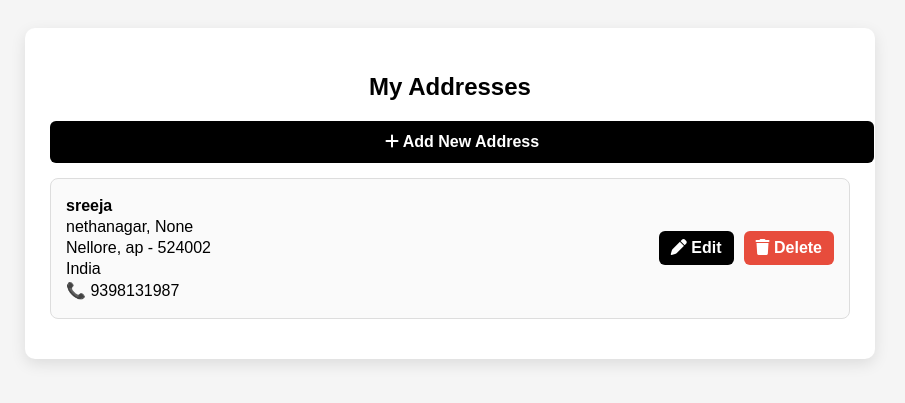
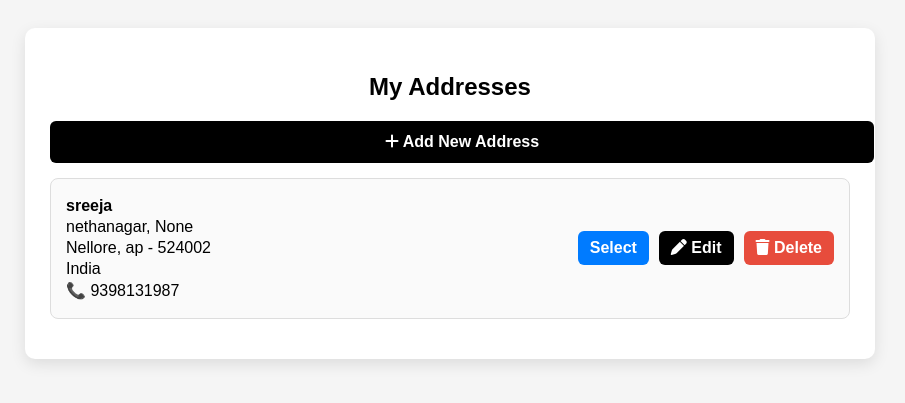
Before and after one commit to TechnoForestInnovations/ECommerce, a Django app: template address_management/signup/signup/base/templates/orders/address_list.html in a window 1280 px wide. Shown: the top 403 px of the page, without its empty margins (190-1095 px from the left). Run offline with Django 5.2, Linux system fonts and the light colour scheme; the template is opened without the code that fills it: values that come from a table or form of the project are taken from there, others are empty; data comes from the database, SQL or seed files in the repository.

Commit message:
Improve address card layout and selection feature
Enhanced address card styling and added selection functionality.

```diff
--- a/address_management/signup/signup/base/templates/orders/address_list.html
+++ b/address_management/signup/signup/base/templates/orders/address_list.html
@@ -10,15 +10,20 @@
 body { font-family: Arial, sans-serif; background:#f5f5f5; padding:20px; }
 .container { max-width:800px; margin:auto; background:#fff; padding:25px; border-radius:10px; box-shadow:0 5px 15px rgba(0,0,0,0.1); }
 h2 { text-align:center; margin-bottom:20px; color:#000; }
-.address-card { background:#fafafa; padding:15px; border-radius:8px; margin-bottom:15px; border:1px solid #ddd; display:flex; justify-content:space-between; align-items:center; flex-wrap:wrap; }
-.address-info { flex: 1 1 70%; }
+.address-card { background:#fafafa; padding:15px; border-radius:8px; margin-bottom:15px; border:1px solid #ddd; display:flex; justify-content:space-between; align-items:center; flex-wrap:wrap; transition:0.3s; }
+.address-card.selected { border:2px solid #000; background:#e8f5e9; }
+.address-info { flex: 1 1 60%; }
 .address-info p { margin:3px 0; }
-.address-actions { display:flex; gap:10px; flex: 1 1 25%; justify-content:flex-end; }
-.address-actions a { text-decoration:none; padding:8px 12px; border-radius:6px; color:#fff; font-weight:600; }
+.address-actions { display:flex; gap:10px; flex: 1 1 35%; justify-content:flex-end; flex-wrap:wrap; }
+.address-actions a, .address-actions button {
+  text-decoration:none; padding:8px 12px; border-radius:6px; color:#fff; font-weight:600; border:none; cursor:pointer;
+}
 .edit-btn { background:#000; }
 .edit-btn:hover { background:#333; }
 .delete-btn { background:#e74c3c; }
 .delete-btn:hover { background:#c0392b; }
+.select-btn { background:#007bff; }
+.select-btn:hover { background:#0056b3; }
 .add-btn { display:block; width:100%; text-align:center; padding:12px; background:#000; color:#fff; border-radius:6px; margin-bottom:15px; text-decoration:none; font-weight:600; }
 .add-btn:hover { background:#333; }
 @media(max-width:600px){
@@ -34,8 +39,9 @@ h2 { text-align:center; margin-bottom:20px; color:#000; }
   <a href="{% url 'base:add_address' %}" class="add-btn"><i class="fa-solid fa-plus"></i> Add New Address</a>
 
   {% if addresses %}
+    <div id="addressList">
       {% for address in addresses %}
-    <div class="address-card">
+        <div class="address-card" data-id="{{ address.id }}">
           <div class="address-info">
             <p><strong>{{ address.fullname }}</strong></p>
             <p>{{ address.address1 }}, {{ address.address2 }}</p>
@@ -45,16 +51,36 @@ h2 { text-align:center; margin-bottom:20px; color:#000; }
             {% if address.landmark %}<p>Landmark: {{ address.landmark }}</p>{% endif %}
           </div>
           <div class="address-actions">
+            {% comment %} <button class="select-btn" onclick="selectAddress(this)">Select</button> {% endcomment %}
+            <a href="{% url 'base:select_address' address.id %}" class="select-btn">
+           {% if address.is_selected %}Selected{% else %}Select{% endif %}
+            </a>
+
             <a href="{% url 'base:edit_address' address.id %}" class="edit-btn"><i class="fa-solid fa-pen"></i> Edit</a>
             <a href="{% url 'base:delete_address' address.id %}" class="delete-btn" onclick="return confirm('Are you sure to delete this address?');"><i class="fa-solid fa-trash"></i> Delete</a>
           </div>
         </div>
       {% endfor %}
+    </div>
   {% else %}
     <p style="text-align:center; color:#555;">No addresses found. Add a new address.</p>
   {% endif %}
+</div>
 
-</div>
+<script>
+function selectAddress(btn) {
+  // remove previous selected
+  document.querySelectorAll('.address-card').forEach(card => card.classList.remove('selected'));
+
+  // add selected class
+  const selectedCard = btn.closest('.address-card');
+  selectedCard.classList.add('selected');
+
+  // move it to top
+  const list = document.getElementById('addressList');
+  list.prepend(selectedCard);
+}
+</script>
 
 </body>
 </html>
```
Lines whose indentation alone changed are shown as unchanged.
